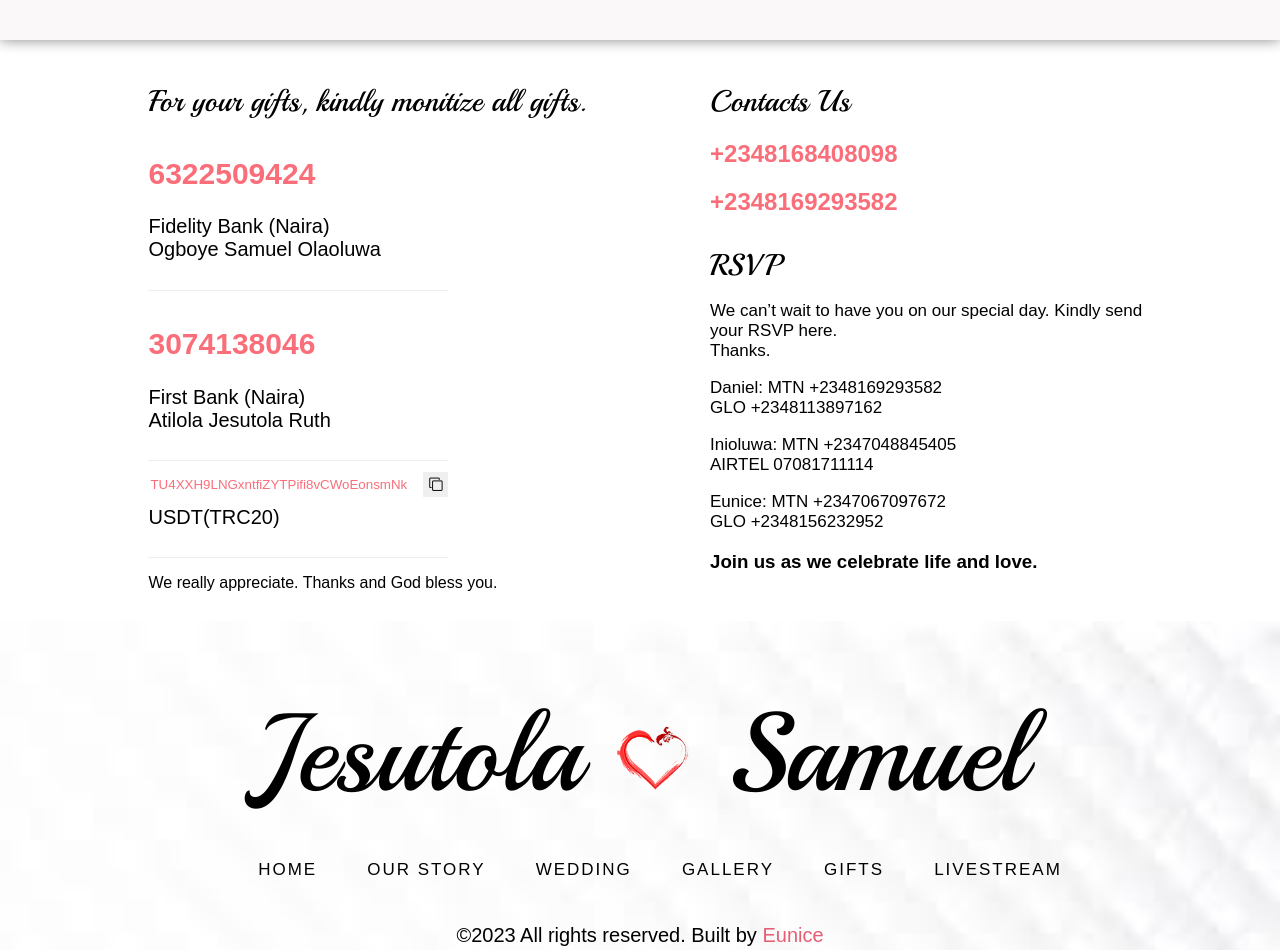
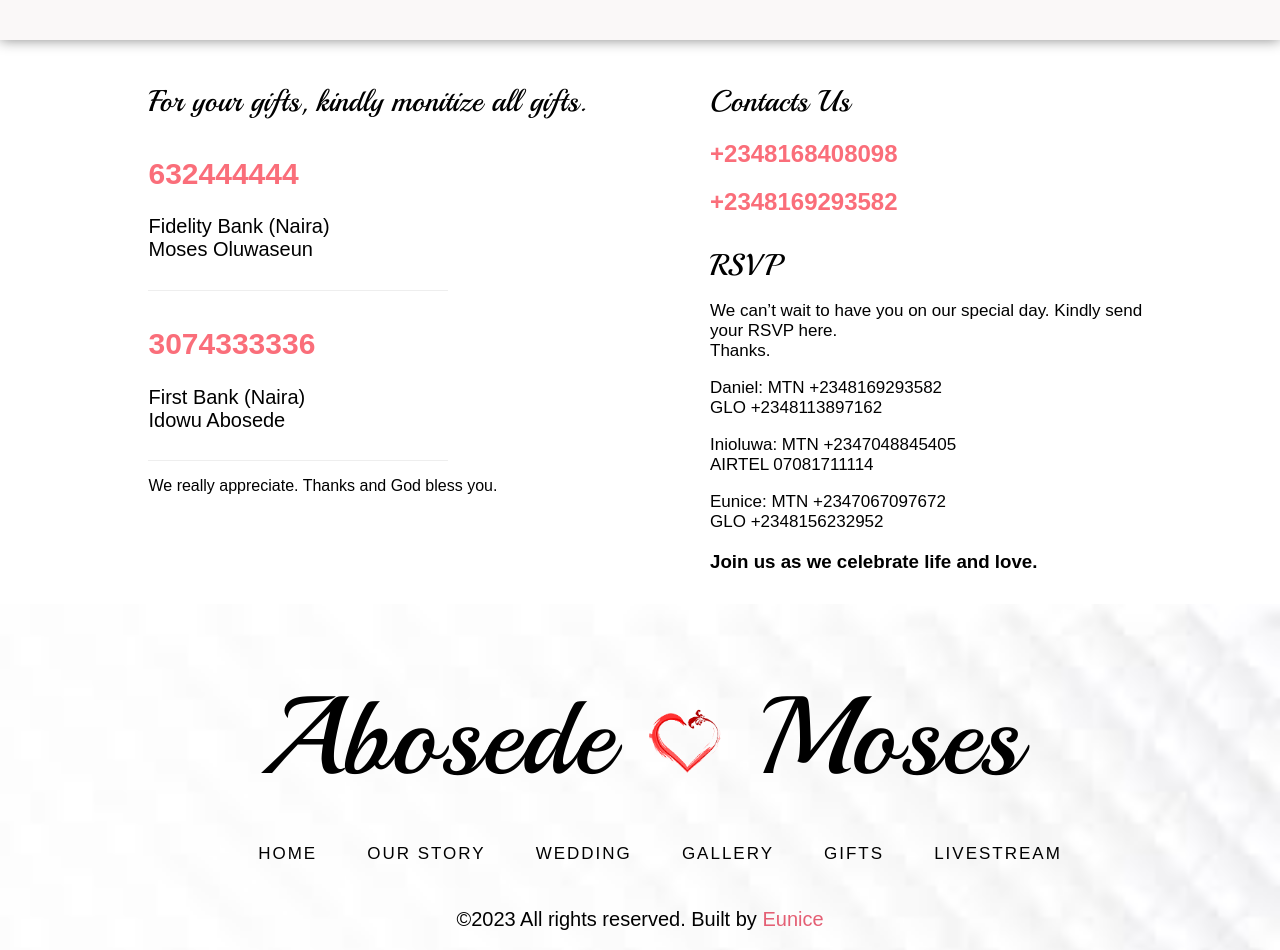
Before and after one commit to samuelogboye/wedding-website, a plain HTML site: page index.html in a window 1280 px wide. Shown: the part 5520-6470 px from the top of the page. Drawn offline with Linux system fonts and the light colour scheme; a web font is replaced by a local one.

Commit message:
Update index.html

```diff
--- a/index.html
+++ b/index.html
@@ -170,13 +170,8 @@
     <section id="gifts">
         <div class="account">
             <p class="chead">For your gifts, kindly monitize all gifts.</p>
-            <div class="acc1"><h1 class="num">6322509424</h1>Fidelity Bank (Naira) <br>Ogboye Samuel Olaoluwa</div>
-            <div class="acc1"><h1 class="num">3074138046</h1>First Bank (Naira) <br>Atilola Jesutola Ruth</div>
-            <div class="acc1 usd">
-                <div class="code">
-                    <input type="text" value="TU4XXH9LNGxntfiZYTPifi8vCWoEonsmNk" readonly> <button class="copy"><i class="fa fa-clone"></i></button>
-                </div>
-                USDT(TRC20) </div>
+            <div class="acc1"><h1 class="num">632444444</h1>Fidelity Bank (Naira) <br>Moses Oluwaseun</div>
+            <div class="acc1"><h1 class="num">3074333336</h1>First Bank (Naira) <br>Idowu Abosede</div>
             <p>We really appreciate. Thanks and God bless you.</p>
         </div>
         <div class="contact">
@@ -196,7 +191,7 @@
     </section>
     <div class="scrolltotop" onclick="scrolltop()"><i class="fa fa-arrow-up"></i></div>
     <footer id="footer">
-        <div class="name">Jesutola <img src="img/mine.png" alt=""> Samuel</div>
+        <div class="name">Abosede <img src="img/mine.png" alt=""> Moses</div>
         <ul class="foot">
             <li class="menu">
                 <a href="#">HOME</a>
```
